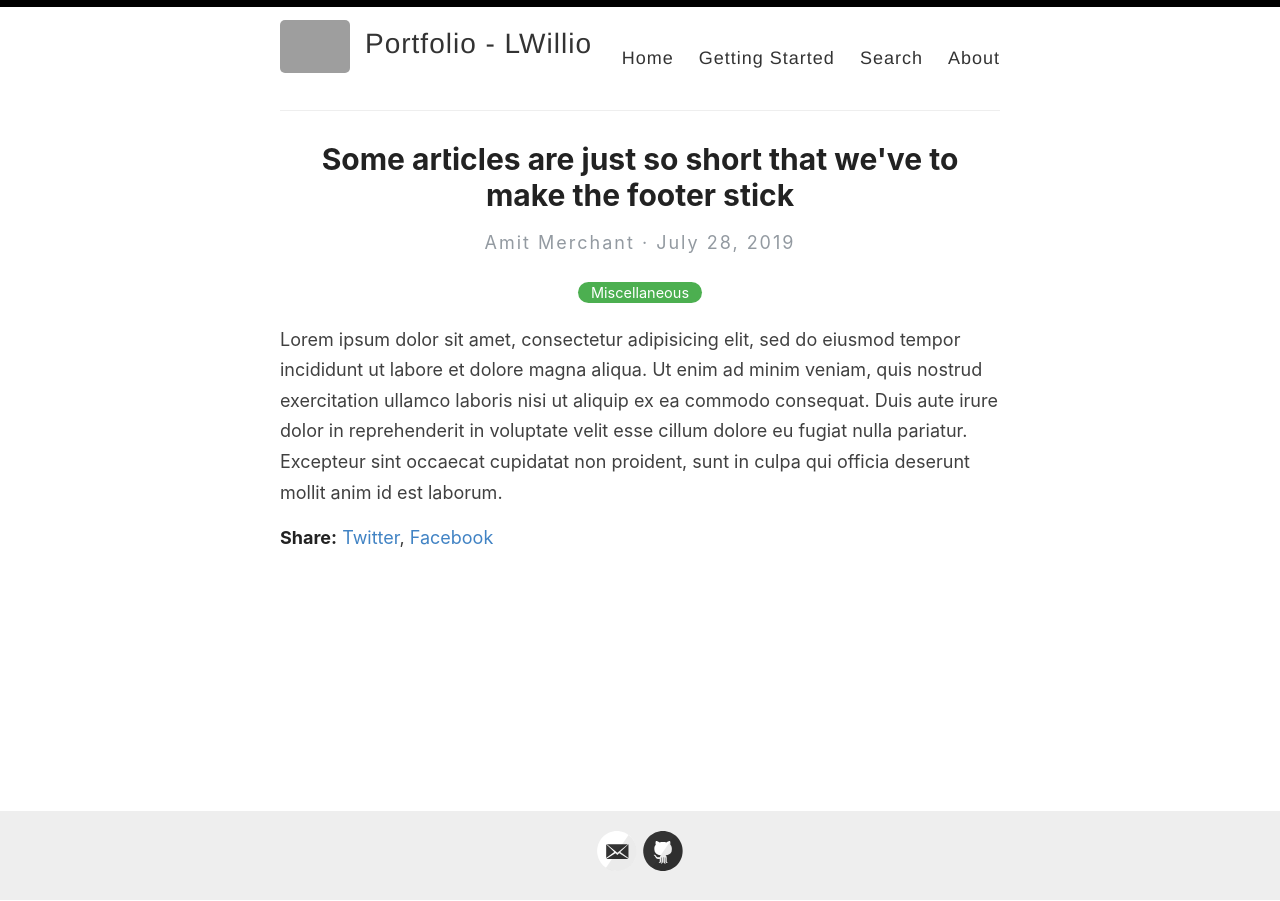
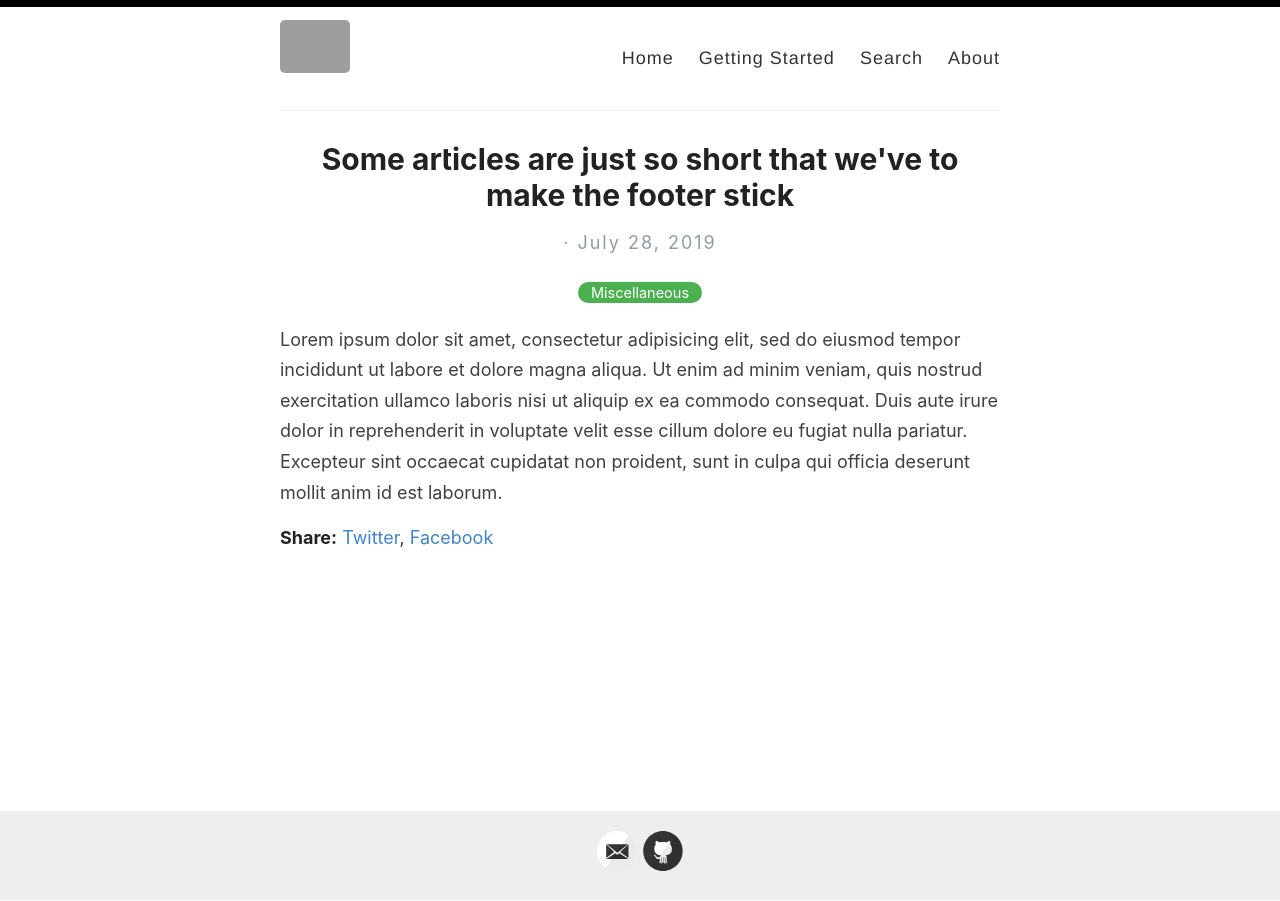
Before and after one commit to Lwillio/lwillio.github.io, a Jekyll site: the page built from _posts/2019-7-28-super-short-article.md, in a window 1280 px wide. Built offline with Jekyll 4.4.1, drawn with Linux system fonts in a browser that asks for light colours; part of the change alters nothing that is shown; grey boxes are pictures that could not be loaded.

Commit message:
Update _config.yml

```diff
--- a/_config.yml
+++ b/_config.yml
@@ -3,10 +3,13 @@
 #
 
 # Name of your site (displayed in the header)
-name: Portfolio - LWillio
+# name: Portfolio - LWillio
+
+# Name of site (displayed in tab)
+tabname: Portfolio - LWillio
 
 # Name of the author
-author: Amit Merchant
+# author: Amit Merchant
 
 # Short bio or description (displayed in the header)
 # description: An elegant Jekyll theme
```
